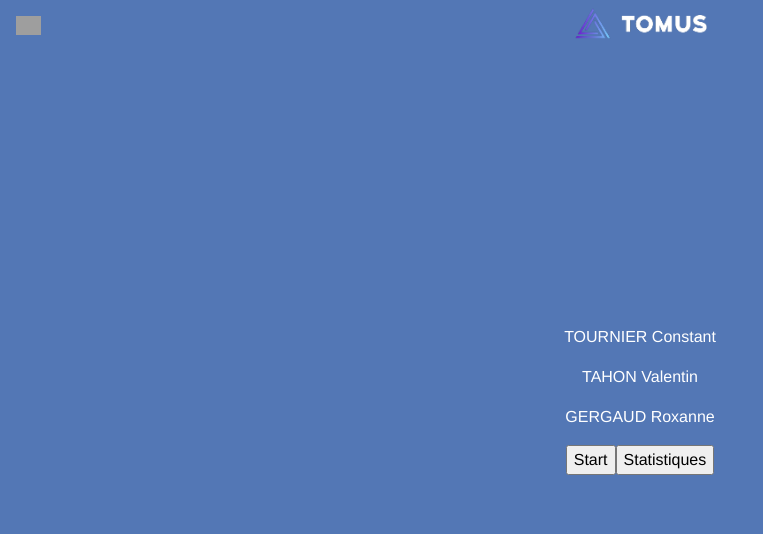
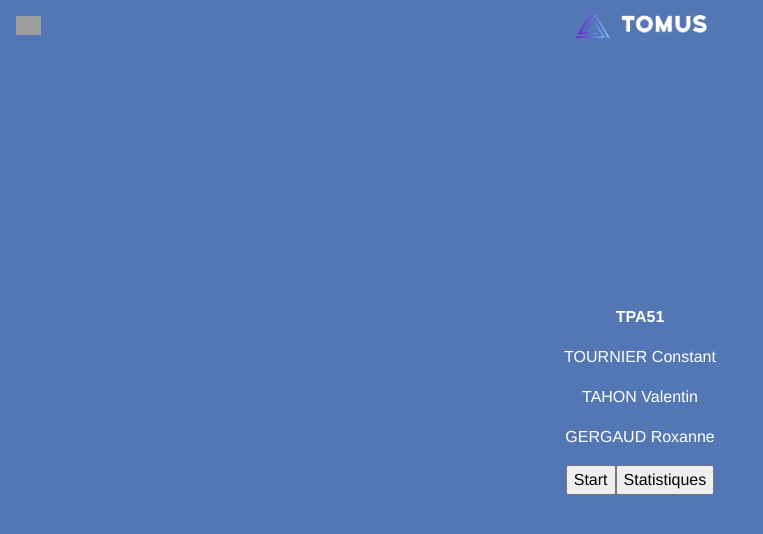
Before and after one commit to UE-FRONTEND/projet-2022-tournier_tahon_gergaud, a Vue app: page / in a window 1280 px wide. Shown: the top 534 px of the page, without its empty margins (0-763 px from the left). Built offline with nearby package versions, Linux system fonts and the light colour scheme; grey boxes are pictures that could not be loaded.

Commit message:
Issue #XXX : fix main page

```diff
--- a/src/components/Home.vue
+++ b/src/components/Home.vue
@@ -1,5 +1,6 @@
 <template>
     <div>
+        <p style="font-weight: bold">TPA51</p>
         <p v-for="personne in this.groupe">
         {{ personne }}
         </p>
```
